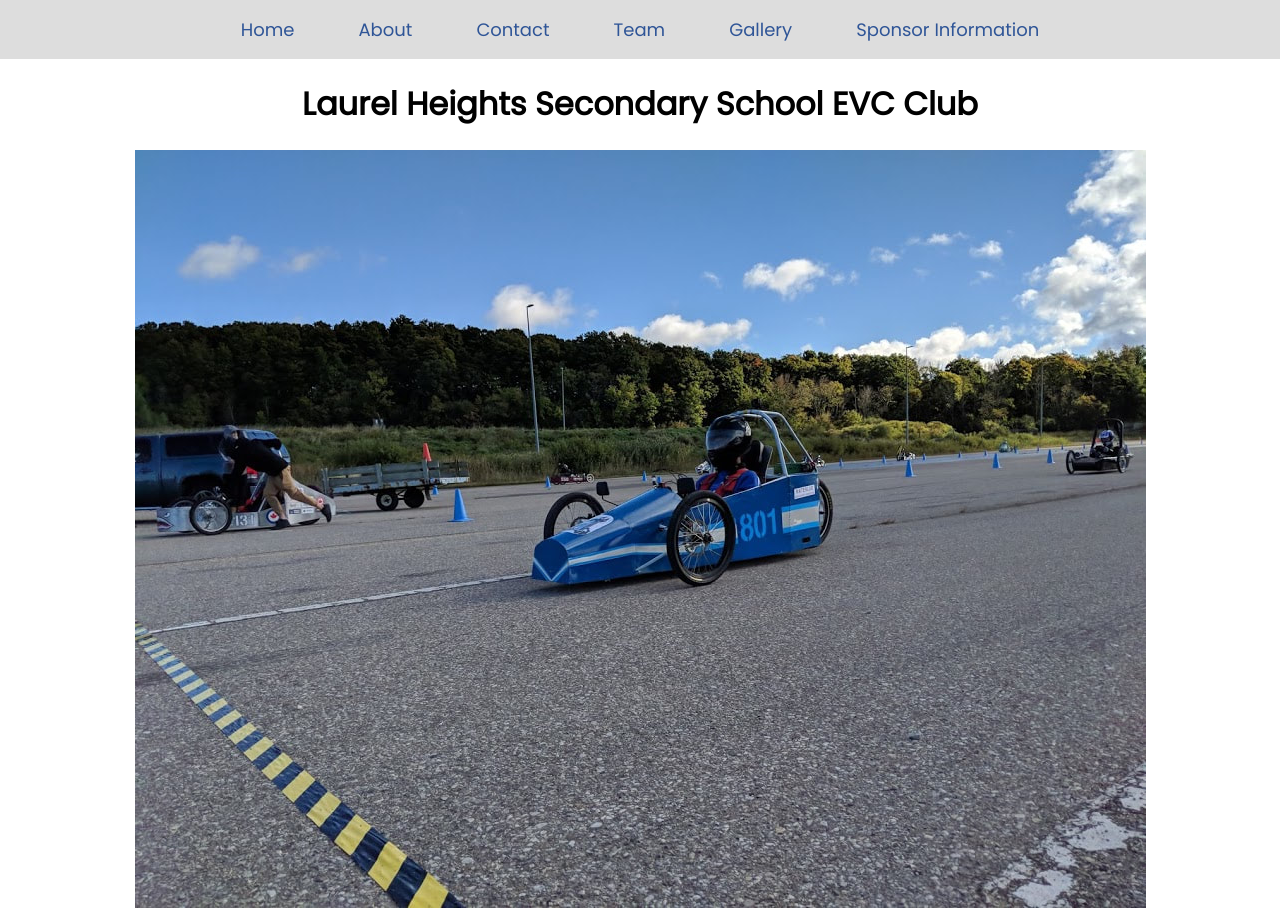
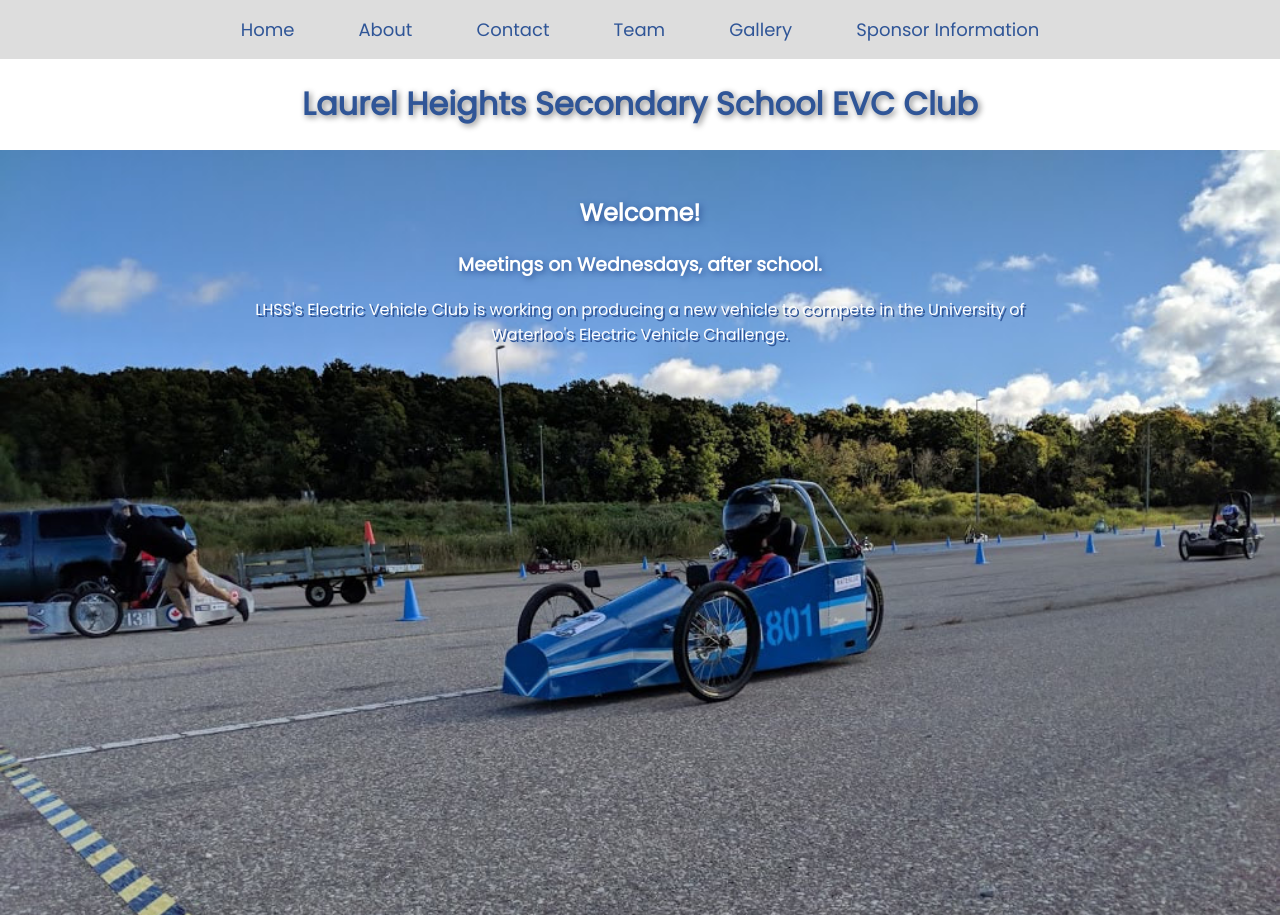
Before and after one commit to LHSSEVC/lhssevc.github.io, a React (Create React App) app: page / in a window 1280 px wide. After the commit the page ends 800 px from the top, so only its background shows below. Built offline with nearby package versions, Linux system fonts and the light colour scheme.

Commit message:
Add homepage content and text effects

```diff
--- a/src/Pages/Home.tsx
+++ b/src/Pages/Home.tsx
@@ -1,10 +1,19 @@
 import React from 'react'
+import "../Styles/Home.css"
 
 const Home = () => {
   return (
     <div>
       <h1>Laurel Heights Secondary School EVC Club</h1>
       <img src='../../1.jpg' alt="img1.jpg"></img>
+      <br/>
+      <div className="content">
+        <h2>Welcome!</h2>
+        <h3>Meetings on Wednesdays, after school.</h3>
+        <p>
+        LHSS's Electric Vehicle Club is working on producing a new vehicle to compete in the University of Waterloo's Electric Vehicle Challenge.
+        </p>
+      </div>
     </div>
   )
 }
--- /dev/null
+++ b/src/Styles/Home.css
@@ -0,0 +1,24 @@
+h1 {
+    color: var(--color2);
+    text-shadow: 2px 2px 6px gray;
+}
+
+h2, h3 {
+    text-shadow: 2px 2px 6px var(--color2);
+}
+
+.content {
+    text-align: center;
+    max-width: 50rem;
+    margin: auto;
+    color: white;
+    text-shadow: 2px 2px var(--color2);
+}
+
+img {
+    position: fixed;
+    left: 50%;
+    transform: translate(-50%, 0);
+    width: 100vw;
+    z-index: -1;
+}
```
